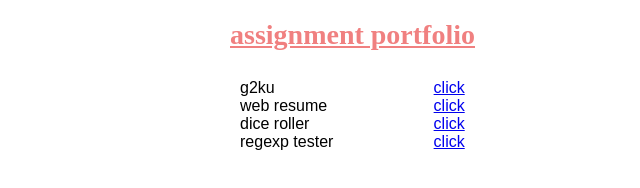
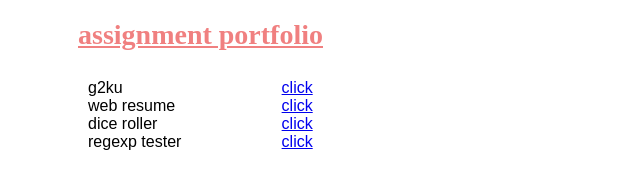
Before and after one commit to befreshyo/portfolio, a plain HTML site: page index.html in a window 1280 px wide. Shown: the whole page, without its empty margins (0-640 px from the left). Drawn offline with Linux system fonts and the light colour scheme.

Commit message:
formatting

```diff
--- a/portfolio.css
+++ b/portfolio.css
@@ -22,6 +22,4 @@ p{font-family: arial}
         margin-right:0em;}
 
     #wrapper {
-        margin-left:auto;
-        margin-right:auto;
         width:960px;}
```
